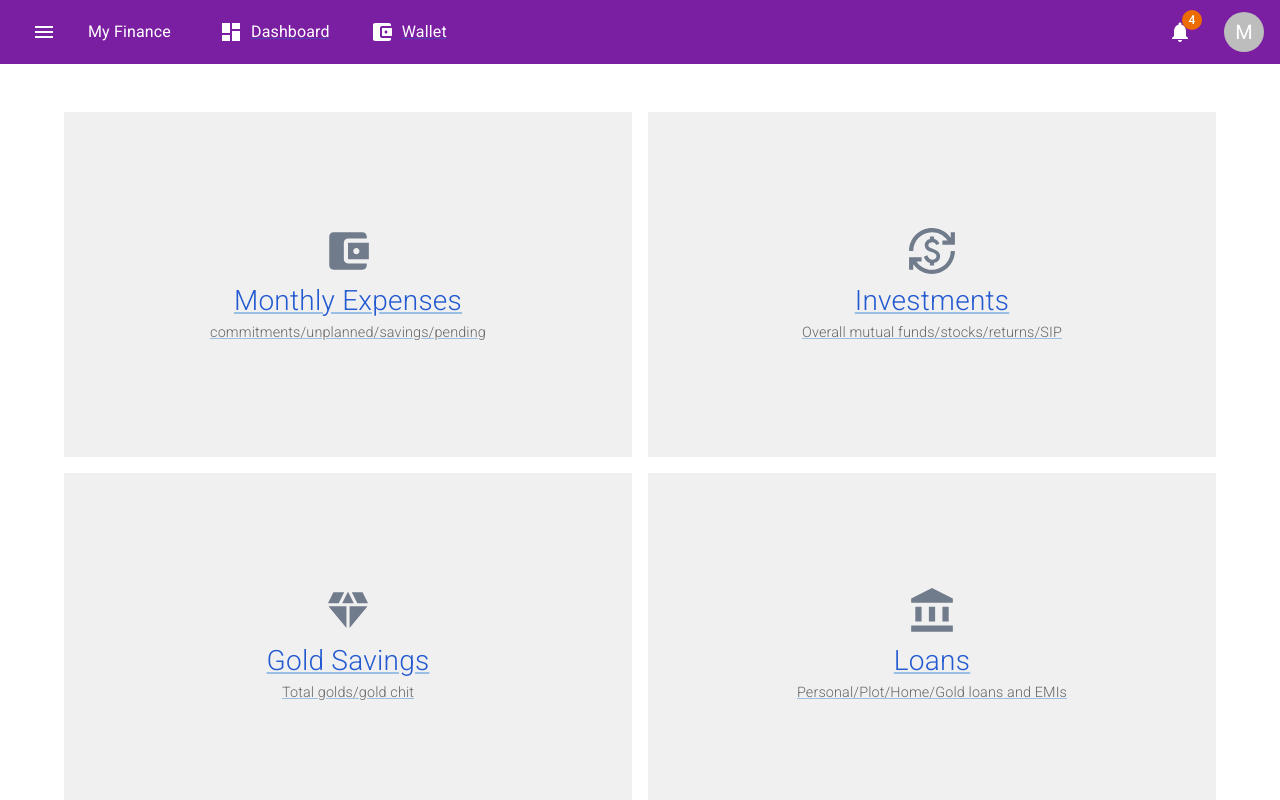
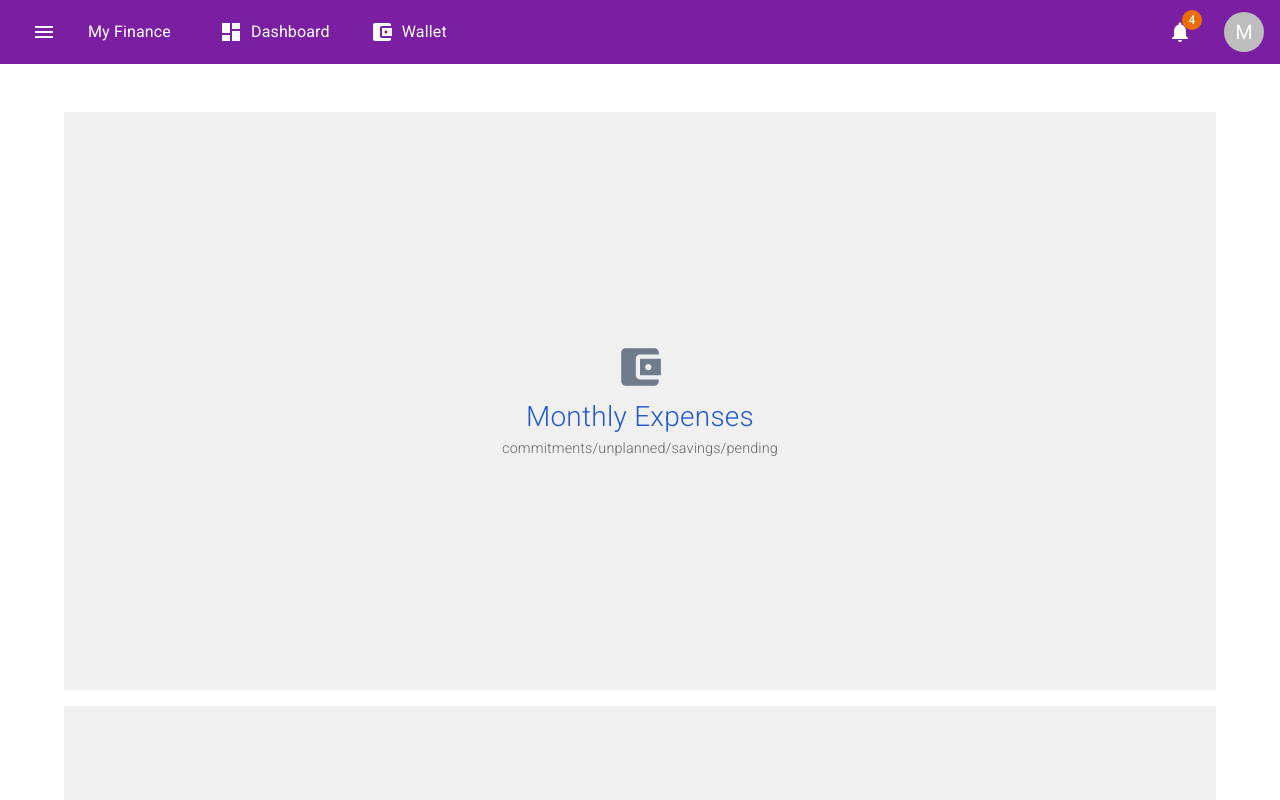
Before and after one commit to cra2ycoder/my-finance, a Next.js app: page /dashboard in a window 1280 px wide. Shown: the top 800 px of the page. Built offline with nearby package versions, Linux system fonts and the light colour scheme.

Commit message:
global css cleanups

```diff
--- a/styles/global.css
+++ b/styles/global.css
@@ -3,18 +3,20 @@ body {
   padding: 0;
 }
 
-/* dashboard css added */
-.dashboard-grids-container {
-  grid-template-columns: repeat(2, 1fr);
+a {
+  text-decoration: none !important;
+}
+
+.months-grids-container {
+  grid-template-columns: repeat(3, 1fr);
 }
 
 @media (max-width: 768px) {
-  .dashboard-grids-container {
-    grid-template-columns: repeat(1, 1fr);
+  .months-grids-container {
+    grid-template-columns: repeat(2, 1fr);
   }
 }
 
-/* header css */
 .menu-icon-menu p {
   font-size: 0;
 }
@@ -43,13 +45,3 @@ body {
   height: 50px;
   align-items: center;
 }
-
-.months-grids-container {
-  grid-template-columns: repeat(3, 1fr);
-}
-
-@media (max-width: 768px) {
-  .months-grids-container {
-    grid-template-columns: repeat(2, 1fr);
-  }
-}
```
